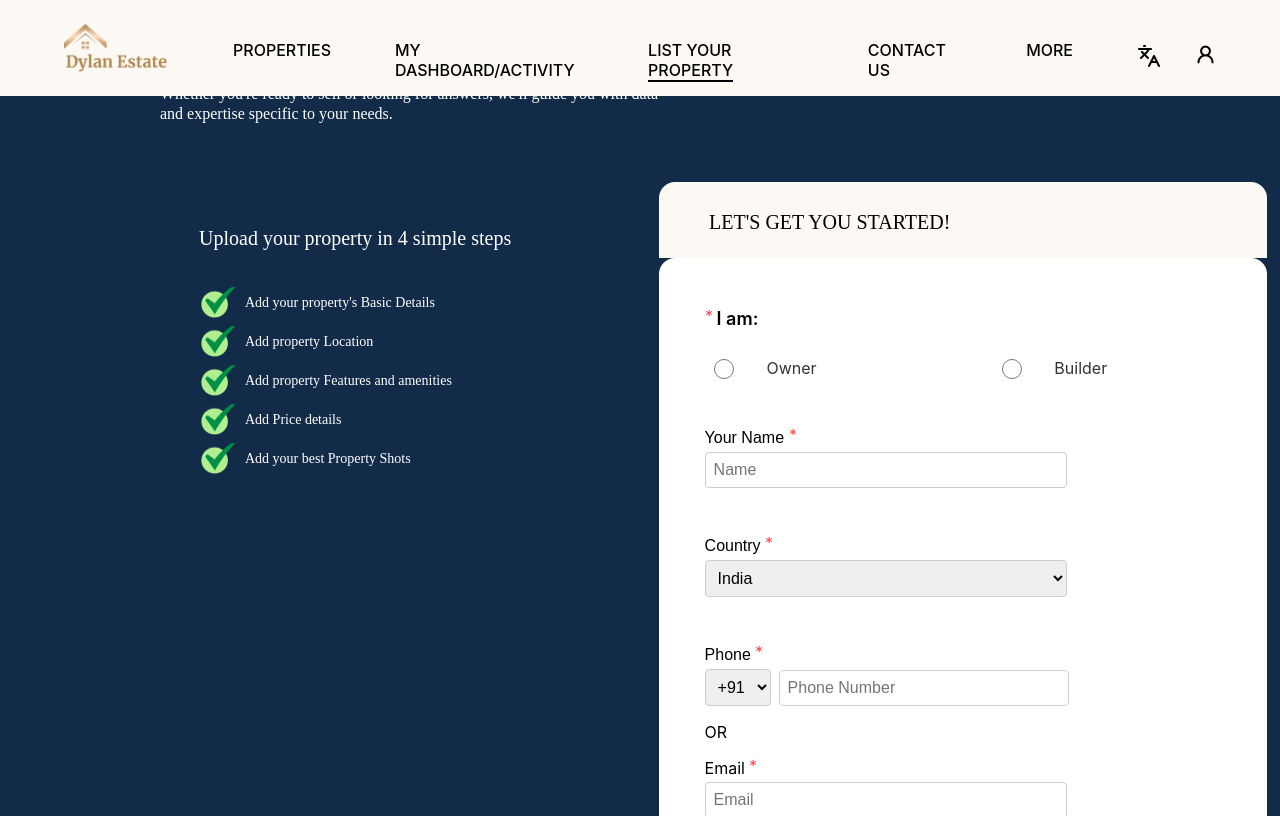
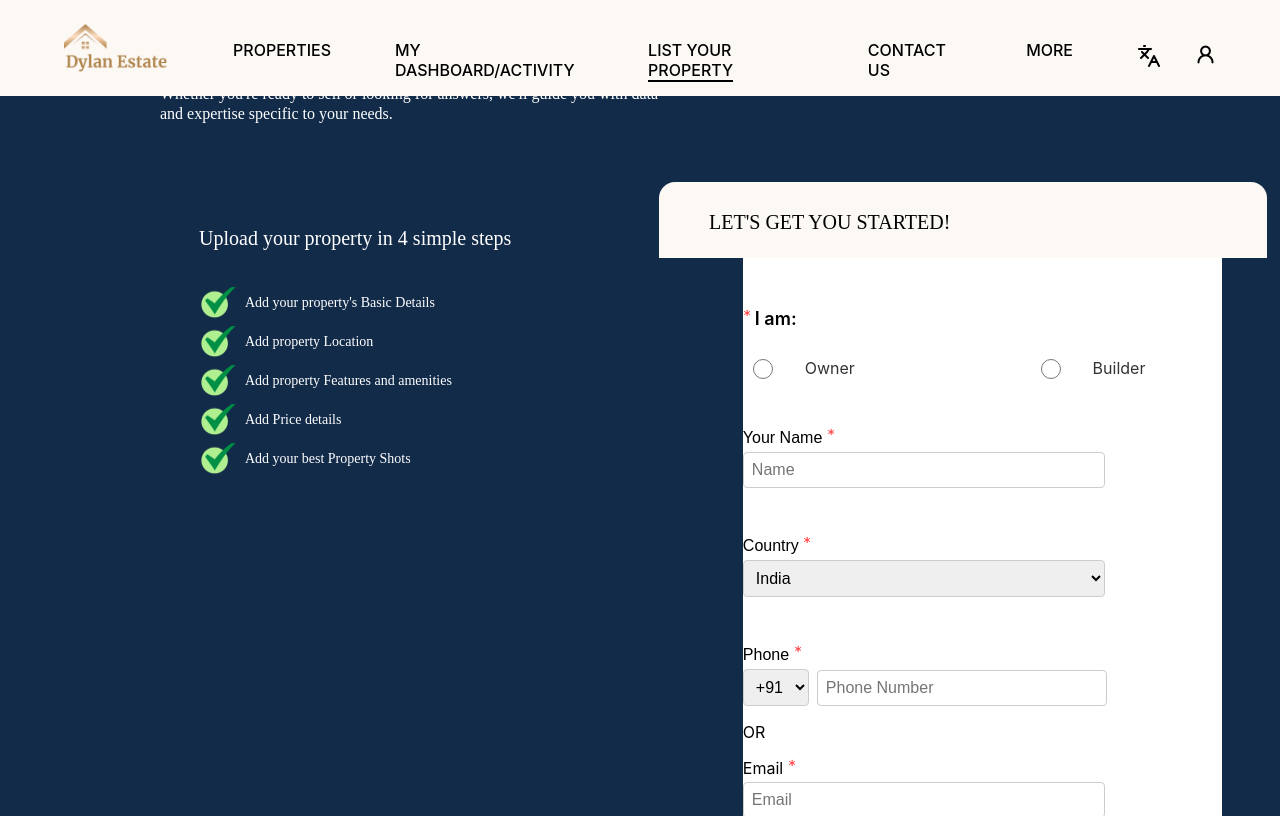
Before and after one commit to kaustubhduse/rent, a React (Create React App) app: page /list-your-property in a window 1280 px wide. Built offline with nearby package versions, Linux system fonts and the light colour scheme.

Commit message:
Added new features

```diff
--- a/src/components/HomePage/FormFilling.css
+++ b/src/components/HomePage/FormFilling.css
@@ -1,4 +1,4 @@
-.whole-form{
+/* .whole-form{
     width: 608px;
     height: auto;
     gap: 0px;
@@ -6,19 +6,14 @@
     border: 1px 1px 1px 1px;
     opacity: 0px;
     background-color: #FFFFFF;
-}
+} */
 
 
-/* .form{
-    height: 276px;
-    width: 608px;
-    gap: 0px;
-    border: 1px 1px 1px 1px;
-    opacity: 0px;
-    background-color: #FFFFFF;
+.form{
+
     overflow: scroll;
     overflow-x: hidden;
-} */
+}
 
 
 
```
